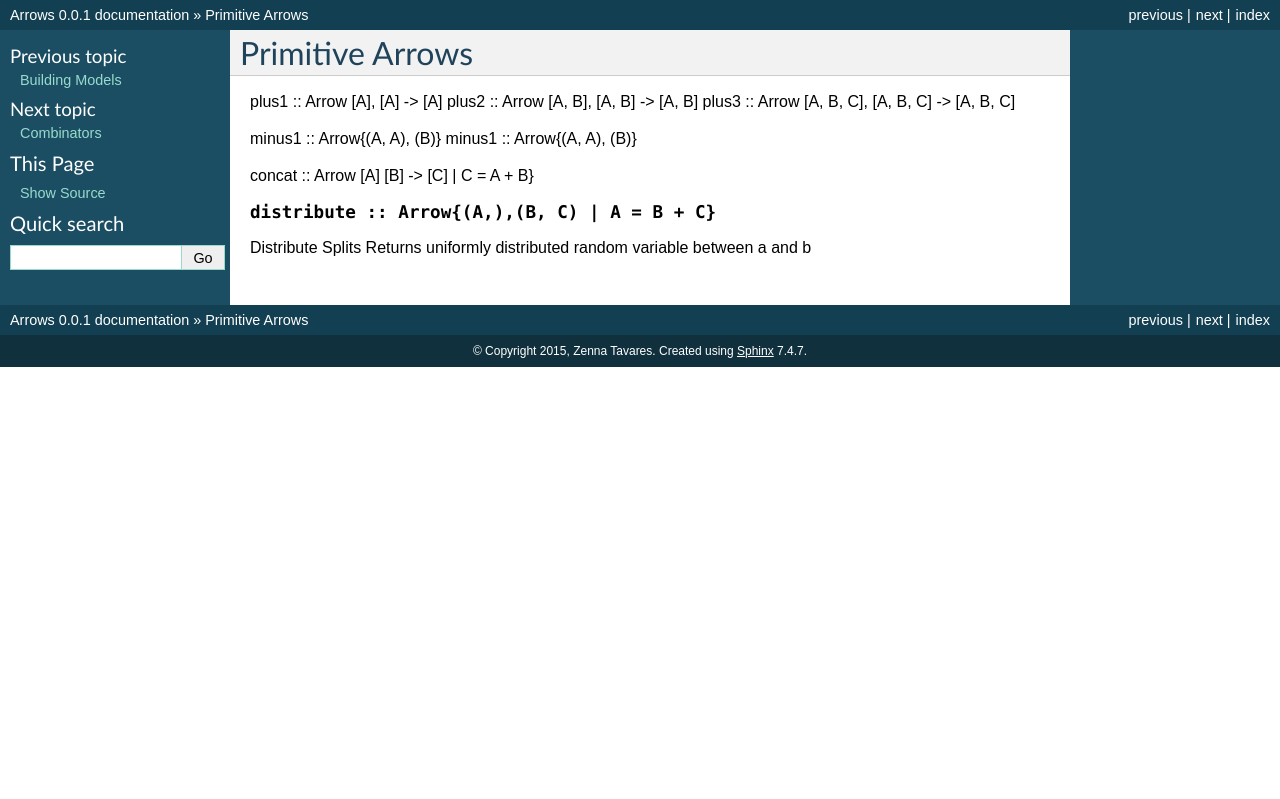
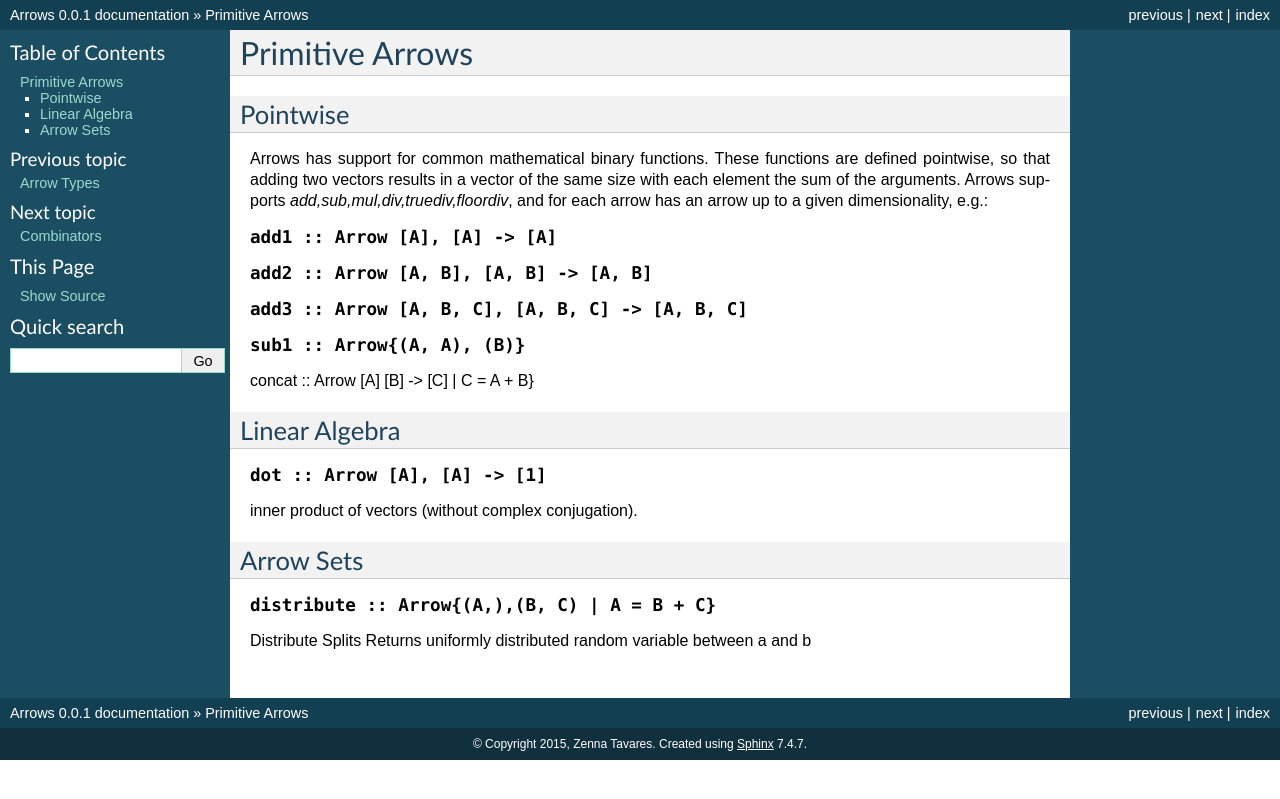
Before and after one commit to zenna/Arrows.jl, a Sphinx documentation site: the page built from docs/source/primarrows.rst, in a window 1280 px wide. Shown: the top 799 px of the page. Built offline with Sphinx 7.4.7, drawn with Linux system fonts in a browser that asks for light colours.

Commit message:
added type docs

```diff
--- a/docs/source/index.rst
+++ b/docs/source/index.rst
@@ -23,6 +23,7 @@ Contents:
 
    starting
    modeling
+   types
    primarrows
    combinators
 
--- a/docs/source/primarrows.rst
+++ b/docs/source/primarrows.rst
@@ -1,18 +1,32 @@
 Primitive Arrows
 ================
 
-.. _binary
+.. _pointwise:
 
-plus1 :: Arrow [A], [A] -> [A]
-plus2 :: Arrow [A, B], [A, B] -> [A, B]
-plus3 :: Arrow [A, B, C], [A, B, C] -> [A, B, C]
+Pointwise
+---------
 
-minus1 :: Arrow{(A, A), (B)}
-minus1 :: Arrow{(A, A), (B)}
+Arrows has support for common mathematical binary functions.
+These functions are defined pointwise, so that adding two vectors results in a vector of the same size with each element the sum of the arguments.
+Arrows supports `add,sub,mul,div,truediv,floordiv`, and for each arrow has an arrow up to a given dimensionality, e.g.:
+
+.. function:: add1 :: Arrow [A], [A] -> [A]
+.. function:: add2 :: Arrow [A, B], [A, B] -> [A, B]
+.. function:: add3 :: Arrow [A, B, C], [A, B, C] -> [A, B, C]
+
+.. function:: sub1 :: Arrow{(A, A), (B)}
 
 concat :: Arrow [A] [B] -> [C] | C = A + B}
 
-.. _distribute
+Linear Algebra
+--------------
+
+.. function:: dot :: Arrow [A], [A] -> [1]
+inner product of vectors (without complex conjugation).
+
+Arrow Sets
+----------
+.. _distribute:
 
 .. function:: distribute :: Arrow{(A,),(B, C) | A = B + C}
 
```
Also changed, not shown: docs/source/types.rst (added, +63 -0 lines).
